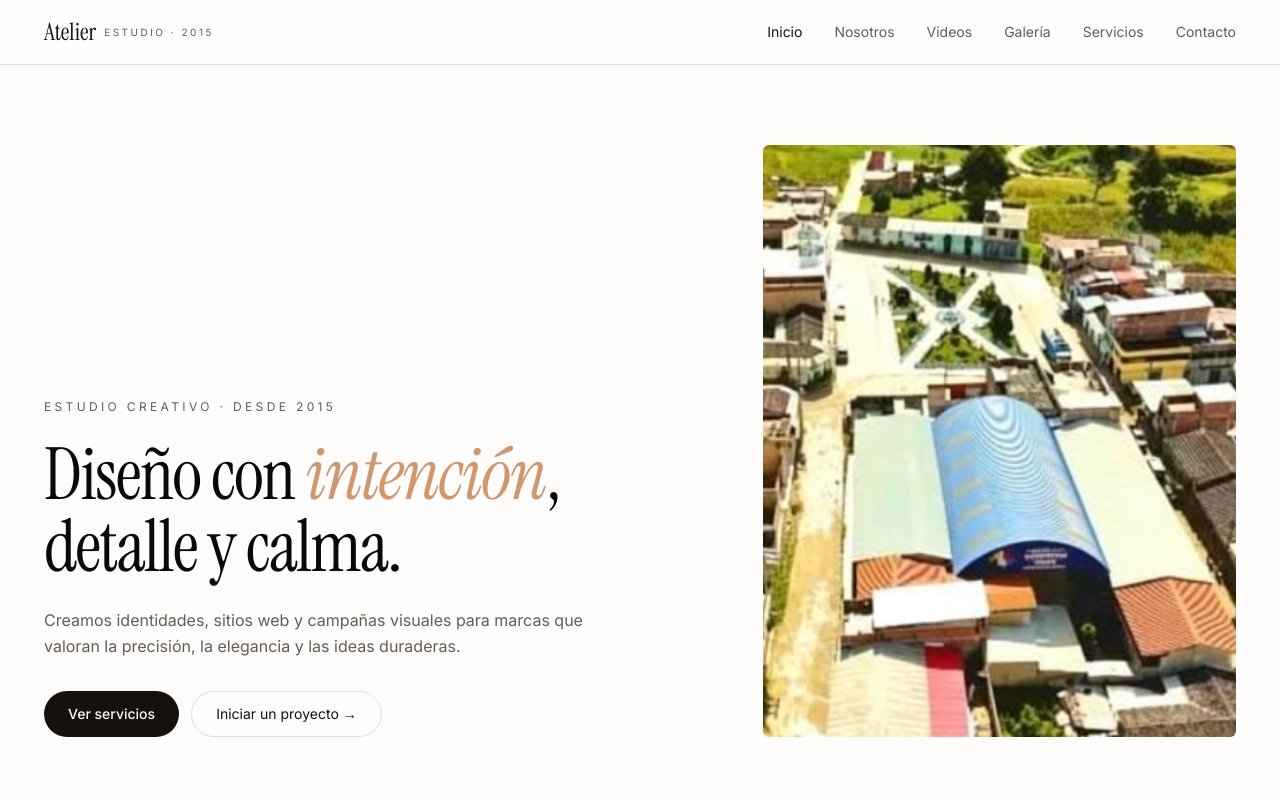
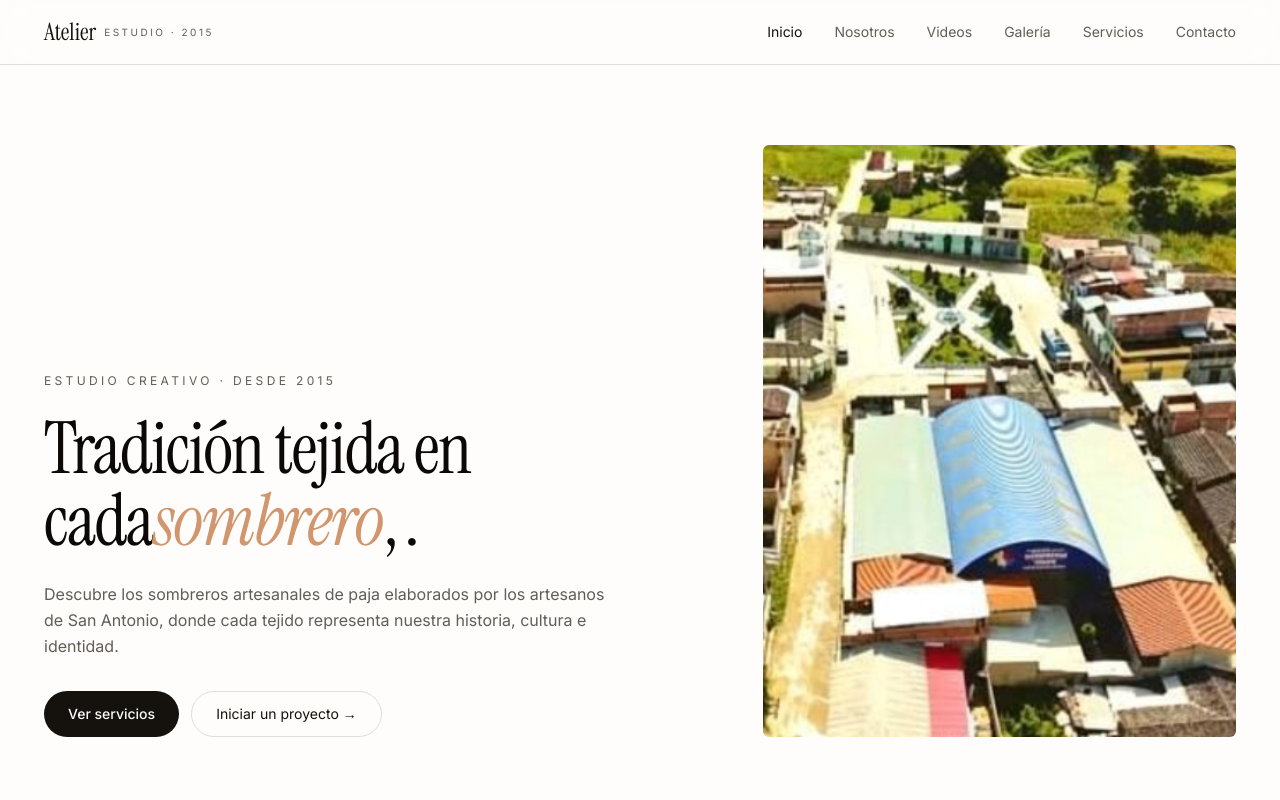
Before and after one commit to ANGEL-JHAN/web-prueba, a React (Vite) app: page / in a window 1280 px wide. Shown: the top 800 px of the page. Built offline with nearby package versions, Linux system fonts and the light colour scheme.

Commit message:
Actualizar Index.tsx

```diff
--- a/src/pages/Index.tsx
+++ b/src/pages/Index.tsx
@@ -13,12 +13,11 @@ export default function Index() {
               Estudio creativo · Desde 2015
             </div>
             <h1 className="text-5xl sm:text-6xl md:text-7xl leading-[1.02] text-ink">
-              Diseño con <em className="font-display italic text-accent">intención</em>,
-              detalle y calma.
+              Tradición tejida en cada<em className="font-display italic text-accent">sombrero</em>,
+              .
             </h1>
             <p className="mt-6 max-w-xl text-base text-muted-foreground leading-relaxed">
-              Creamos identidades, sitios web y campañas visuales para marcas que
-              valoran la precisión, la elegancia y las ideas duraderas.
+              Descubre los sombreros artesanales de paja elaborados por los artesanos de San Antonio, donde cada tejido representa nuestra historia, cultura e identidad.
             </p>
             <div className="mt-8 flex flex-wrap gap-3">
               <Link to="/servicios" className="inline-flex items-center rounded-full bg-primary px-6 py-3 text-sm font-medium text-primary-foreground transition hover:opacity-90">
```
